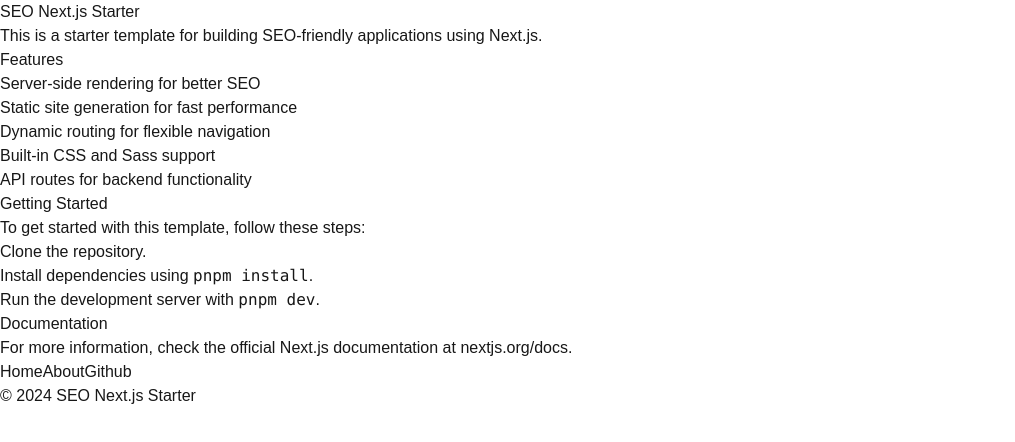
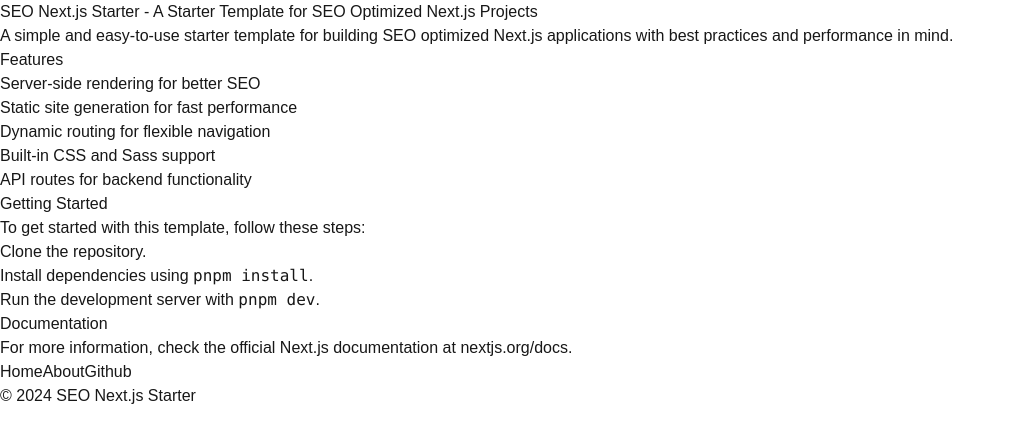
Before and after one commit to wangrunlin/seo-nextjs-starter, a Next.js app: page / in a window 1280 px wide. Shown: the top 442 px of the page, without its empty margins (0-1015 px from the left). Built offline with nearby package versions, Linux system fonts and the light colour scheme; no server answers.

Commit message:
feat: add config.ts, update README about vercel

```diff
--- a/src/app/about/layout.tsx
+++ b/src/app/about/layout.tsx
@@ -1,5 +1,5 @@
 import type { Metadata } from "next";
-import { siteName } from "@/app/layout";
+import { siteName } from "@/config";
 
 export const metadata: Metadata = {
   title: `About | ${siteName}`,
--- a/src/app/api/og/route.tsx
+++ b/src/app/api/og/route.tsx
@@ -1,6 +1,5 @@
+import { siteName } from "@/config";
 import { ImageResponse } from "next/og";
-// App router includes @vercel/og.
-// No need to install it.
 
 export async function GET() {
   return new ImageResponse(
@@ -18,7 +17,7 @@
           alignItems: "center",
         }}
       >
-        SEO Next.js Starter
+        {siteName}
       </div>
     ),
     {
--- a/src/app/icon.tsx
+++ b/src/app/icon.tsx
@@ -1,5 +1,5 @@
 import { ImageResponse } from "next/og";
-import { siteName } from "@/app/layout";
+import { siteName } from "@/config";
 
 // Image metadata
 export const size = {
--- a/src/app/layout.tsx
+++ b/src/app/layout.tsx
@@ -1,17 +1,9 @@
 import "@/app/globals.css";
 
 import type { Metadata } from "next";
+import { GoogleAnalytics } from "@next/third-parties/google";
 import Footer from "@/components/Footer";
-import { GoogleAnalytics } from "@next/third-parties/google";
-
-export const siteName =
-  process.env.NEXT_PUBLIC_SITE_NAME || "SEO Next.js Starter";
-export const title =
-  process.env.NEXT_PUBLIC_TITLE ||
-  "SEO Next.js Starter - A Starter Template for SEO Optimized Next.js Projects";
-export const description =
-  process.env.NEXT_PUBLIC_DESCRIPTION ||
-  "A simple and easy-to-use starter template for building SEO optimized Next.js applications with best practices and performance in mind.";
+import { description, siteName, title } from "@/config";
 
 export const metadata: Metadata = {
   title,
--- a/src/app/page.tsx
+++ b/src/app/page.tsx
@@ -1,12 +1,13 @@
+import { title, description } from "@/config";
+
 export default function Home() {
   return (
     <div className="max-w-4xl mx-auto p-4 my-8">
       <h1 className="text-4xl font-bold text-center mb-4 text-gray-900 dark:text-white">
-        SEO Next.js Starter
+        {title}
       </h1>
       <p className="text-lg text-gray-700 dark:text-gray-300 mb-6">
-        This is a starter template for building SEO-friendly applications using
-        Next.js.
+        {description}
       </p>
       <h2 className="text-2xl font-semibold mt-8 mb-2 text-gray-900 dark:text-white">
         Features
--- a/src/components/Footer.tsx
+++ b/src/components/Footer.tsx
@@ -1,3 +1,4 @@
+import { siteName } from "@/config";
 import Link from "next/link";
 
 export default function Footer() {
@@ -16,11 +17,15 @@
         <Link
           className="hover:text-gray-900 dark:hover:text-gray-100"
           href="https://github.com/wangrunlin/seo-nextjs-starter"
+          target="_blank"
+          rel="noopener noreferrer"
         >
           Github
         </Link>
       </div>
-      <p>© 2024 SEO Next.js Starter</p>
+      <p className="mt-4">
+        &copy; {new Date().getFullYear()} {siteName}
+      </p>
     </footer>
   );
 }
--- /dev/null
+++ b/src/config.ts
@@ -0,0 +1,10 @@
+export const siteName =
+  process.env.NEXT_PUBLIC_SITE_NAME || "SEO Next.js Starter";
+
+export const title =
+  process.env.NEXT_PUBLIC_TITLE ||
+  "SEO Next.js Starter - A Starter Template for SEO Optimized Next.js Projects";
+
+export const description =
+  process.env.NEXT_PUBLIC_DESCRIPTION ||
+  "A simple and easy-to-use starter template for building SEO optimized Next.js applications with best practices and performance in mind.";
```
Also changed, not shown: 1 other file (tests, documents, lock files or other folders).
